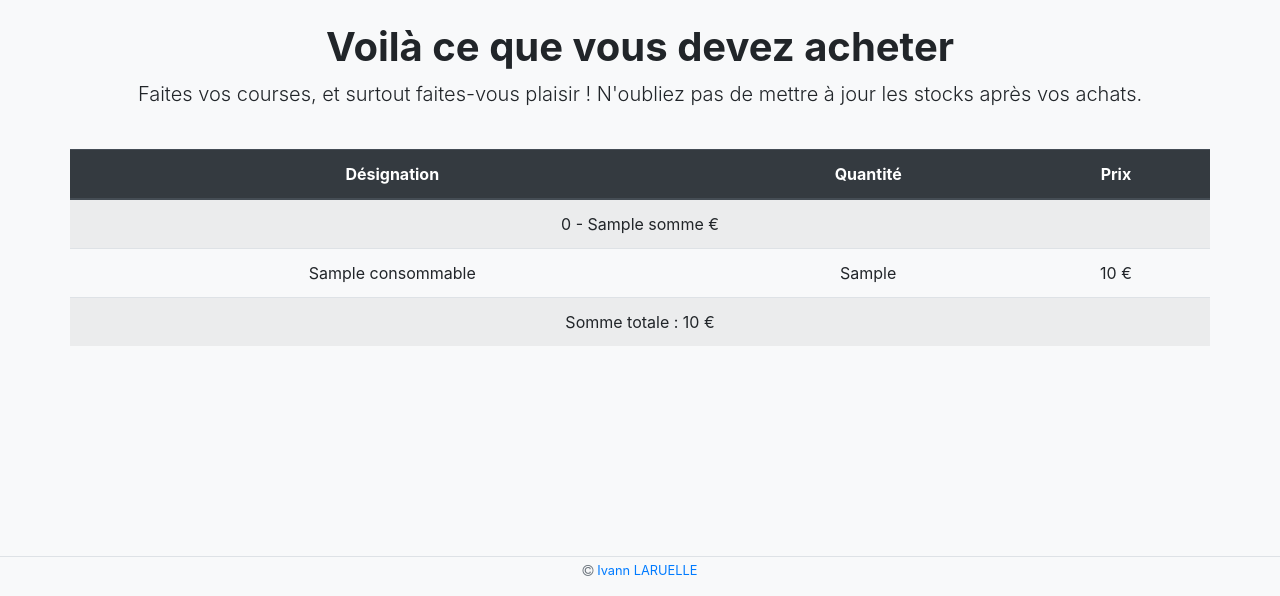
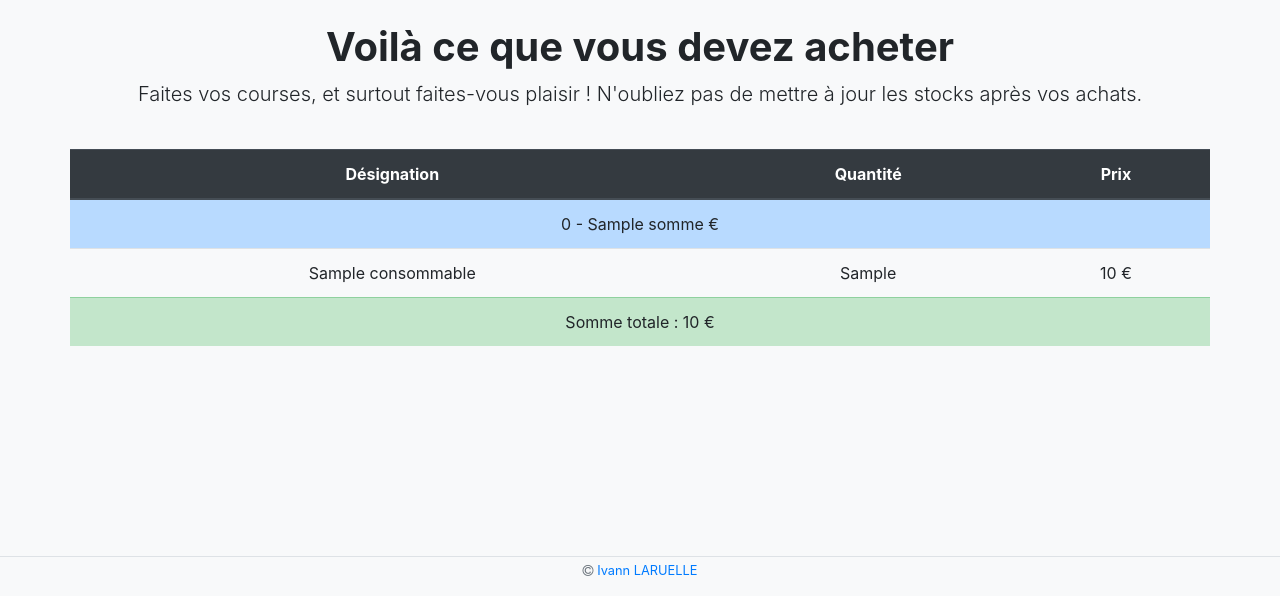
Before and after one commit to larueli/stock, a Symfony app: template templates/courses.html.twig in a window 1280 px wide. Shown: the part 204-800 px from the top of the page. Run offline with Twig, Linux system fonts and the light colour scheme; the template is opened without the code that fills it: most values are stand-ins (such as "Sample title", 1, 10 or a date in 2020); some libraries are stand-ins or nearby versions.

Commit message:
add color - composer update

```diff
--- a/templates/courses.html.twig
+++ b/templates/courses.html.twig
@@ -19,7 +19,7 @@
                 <tbody class="">
                 {% for categorie, valeurs in tableau %}
 
-                    <tr>
+                    <tr class="table-primary">
                         <td colspan="3" class="text-center">{{ categorie }} - {{ valeurs.somme }} €</td>
                     </tr>
 
@@ -32,7 +32,7 @@
                     {% endfor %}
                 {% endfor %}
 
-                <tr>
+                <tr class="table-success">
                     <td colspan="3" class="text-center">Somme totale : {{ total }} €</td>
                 </tr>
                 </tbody>
```
Also changed, not shown: composer.json (+18 -18 lines), 2 other files.
